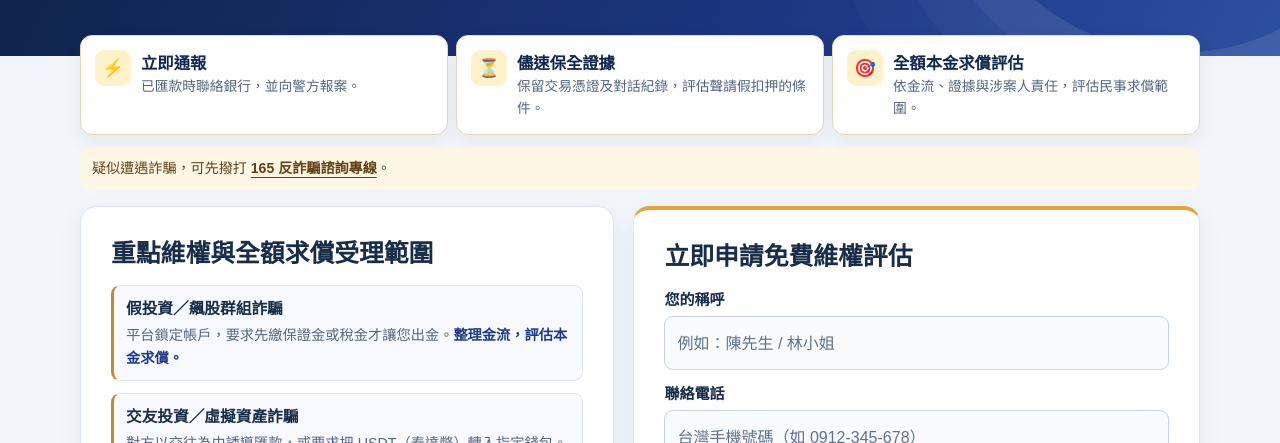
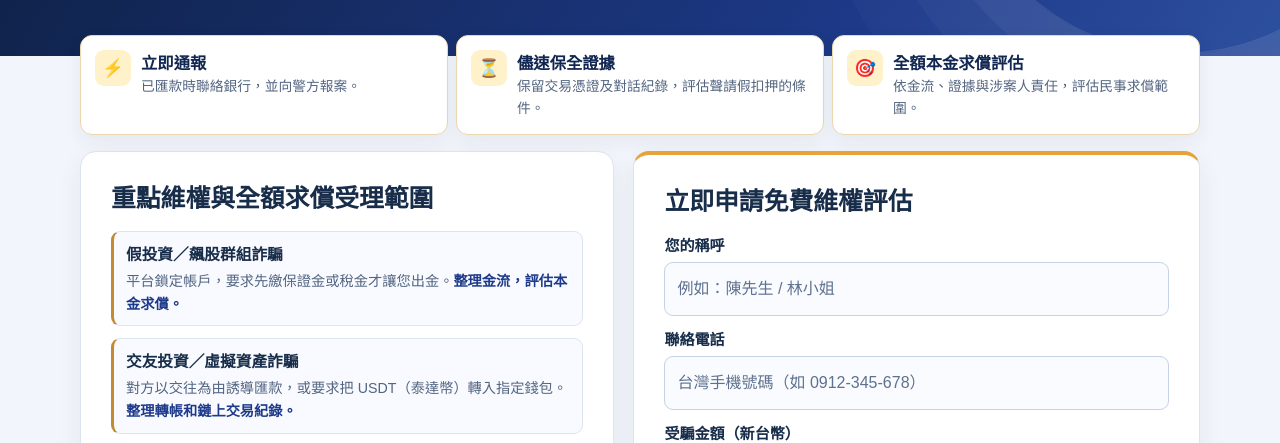
Before and after one commit to allanfetzer379-hub/BWVSL-weiquan, a plain HTML site: page index.html in a window 1280 px wide. Shown: the part 311-754 px from the top of the page. Drawn offline with nearby package versions, Linux system fonts and the light colour scheme; no server answers.

Commit message:
Remove 165 note from landing page

```diff
--- a/index.html
+++ b/index.html
@@ -140,7 +140,6 @@
           <article class="metric"><span class="metric-icon" aria-hidden="true">⏳</span><div><h3>儘速保全證據</h3><p>保留交易憑證及對話紀錄，評估聲請假扣押的條件。</p></div></article>
           <article class="metric"><span class="metric-icon" aria-hidden="true">🎯</span><div><h3>全額本金求償評估</h3><p>依金流、證據與涉案人責任，評估民事求償範圍。</p></div></article>
         </div>
-        <p class="alert">疑似遭遇詐騙，可先撥打 <a class="underline underline-offset-4" href="tel:165">165 反詐騙諮詢專線</a>。</p>
       </section>
 
       <div class="shell layout">
```
